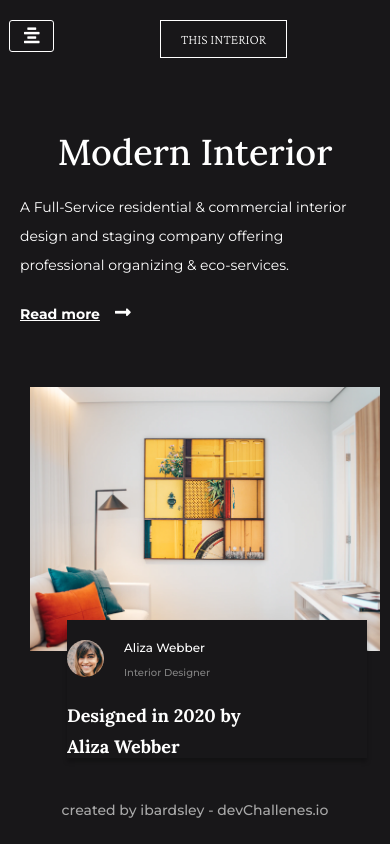
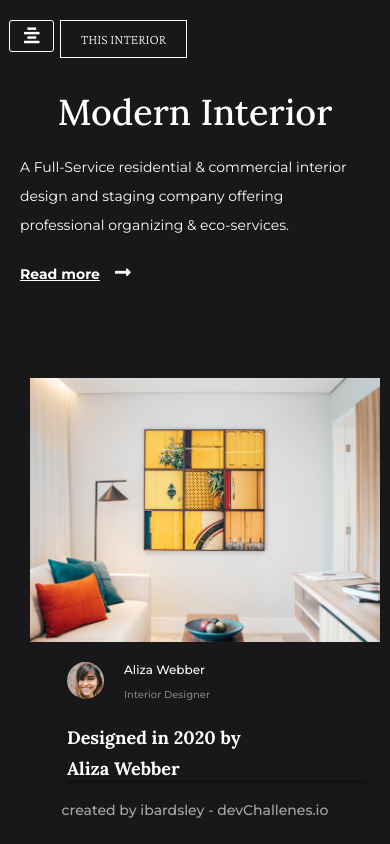
Before and after one commit to ibardsley/interior-consultant-master, a plain HTML site: page index.html in a window 390 px wide. Drawn offline with nearby package versions, Linux system fonts and the light colour scheme.

Commit message:
Updates to responsive code

```diff
--- a/index.css
+++ b/index.css
@@ -11,6 +11,7 @@
     width: 100%;
     height: 10%;
     margin-top: 20px;
+    margin-bottom: 40px;
 }
 
 .navbar-brand {
@@ -24,11 +25,12 @@
     color: #FFFFFF;
     border: solid 1px #FFFFFF;
     padding: 10px 20px;
-    margin-left: 275px;
+    margin-left: 105px;
 }
 
 .navbar-nav {
   float: right;
+  margin-right: 150px;
 }
 
   .navbar .navbar-nav .nav-item {
@@ -85,7 +87,7 @@
     display: flex;
     justify-content: space-evenly;
     align-items: center;
-    margin-top: 100px;
+    margin-top: 0px;
   }
 
   .image {
@@ -216,17 +218,25 @@
 
     .container {
       height: 80vh;
-      margin-top: 0;
+      margin-top: 0px;
     }
    .interior {
       width: 100px;
       text-align: center;
     }
 
+    .navbar {
+      margin-bottom: 40px;
+    }
+
     .navbar-brand {
-      margin-left: 160px;
+      margin-left: 60px;
       position: relative;
       z-index: 4;
+    }
+
+    .navbar-nav {
+      margin-right: 100px;
     }
 
     .room > h1 {
@@ -245,12 +255,12 @@
 
   @media screen and (max-width: 1240px) {
     .container {
-      position: absolute;
+      position: relative;
       display: flex;
       flex-direction: column;
-      height: 70%;
+      height: 100%;
       z-index: 1;
-      margin-top: 60px;
+      margin-top: 0px;
     }
 
     .image{
@@ -293,7 +303,7 @@
       overflow: hidden;
       text-align: center;
       height: 0vh;
-      transition: all 499ms ease;
+      transition: all 499ms ease-in-out;
     }
 
     .navbar-nav {
@@ -312,12 +322,12 @@
   }
 
   .navbar {
-    margin-bottom: 40px;
+    margin-bottom: 10px;
   }
 
     .collapse {
       z-index: 2;
-      height: 100vh;
+      height: 140vh;
       width: 100vw;
     }
 
@@ -338,6 +348,10 @@
   @media screen and (max-width: 850px) {
     .toggle-collapse {
       left: 650px;
+    }
+
+    .container {
+      margin-top: 10px;
     }
   }
 
@@ -375,7 +389,6 @@
     }
 
     .navbar-collapse {
-      width: 100vw;
       overflow: hidden;
       text-align: center;
       height: 0vh;
@@ -383,8 +396,7 @@
     }
 
     .collapse {
-      height: 100vh;
-      width: 100vw;
+      height: 130vh;
     }
 
     .image {
@@ -410,10 +422,6 @@
   @media screen and (max-width: 588px) {
     .toggle-collapse {
       left: 400px;
-    }
-
-    .container {
-      margin-top: 20px;
     }
 
     .image {
```
